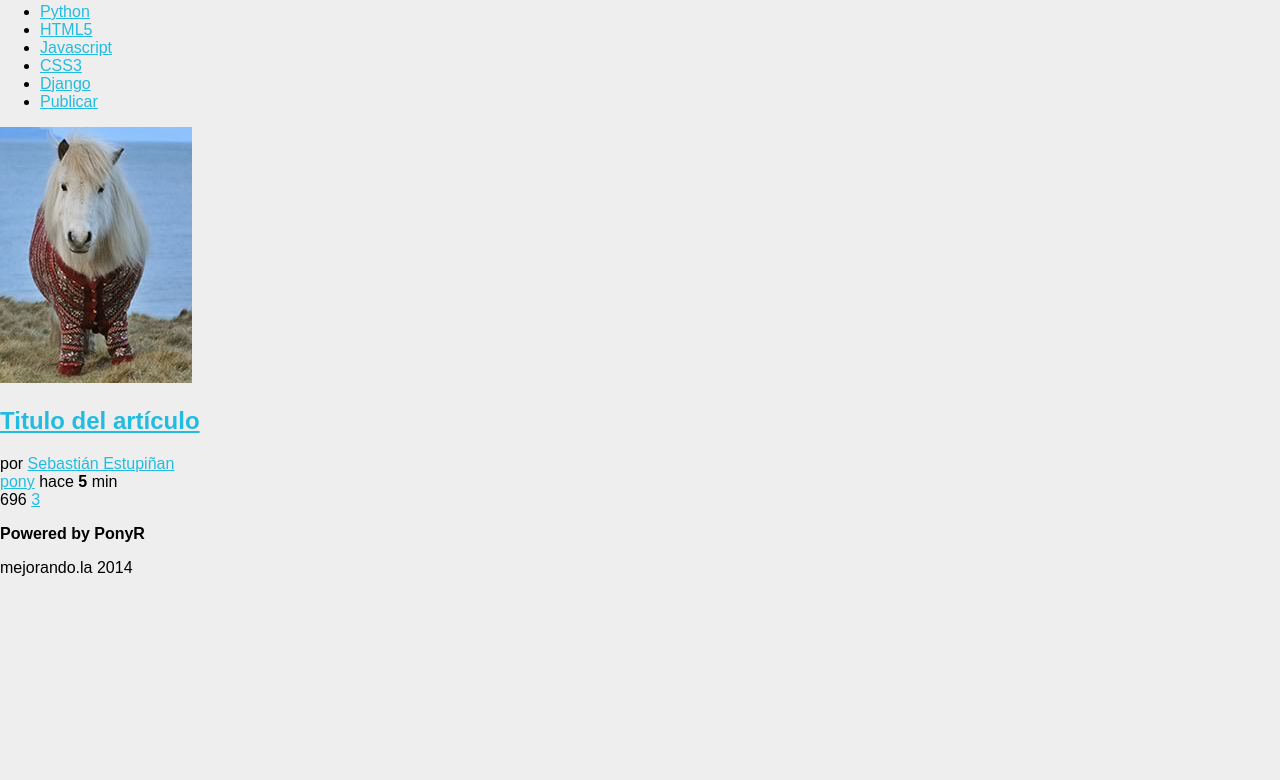
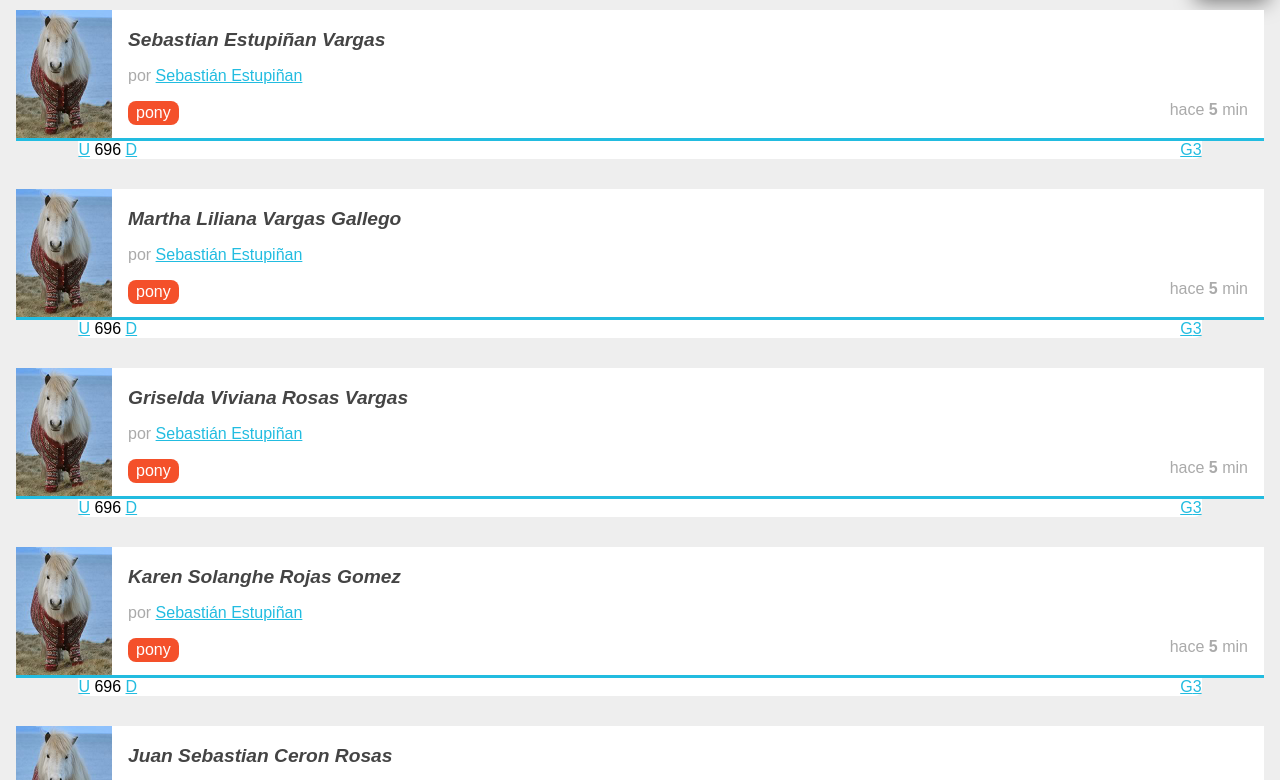
Before and after one commit to sesva/Puls2014-America, a plain HTML site: page index.html in a window 1280 px wide. Shown: the part 112-892 px from the top of the page. Before the commit the page ends 800 px from the top, so only its background shows below. Drawn offline with Linux system fonts and the light colour scheme.

Commit message:
Estilos finales de Sebastián Diseño Web
por fin

```diff
--- a/estilos.css
+++ b/estilos.css
@@ -5,8 +5,31 @@ a
 body
 {
 	background: #EEEEEE;
-	font-family: "Arial";
+	font-family: Arial;
 	font-size: 16px;
+}
+footer
+{
+	color: rgba(255,255,255,0.7);
+	background: #22BCE0;
+	text-align: center;
+	padding: 1em;
+}
+footer p:first-child
+{
+	margin-bottom: 0;
+}
+footer p:last-child
+{
+	margin-top: 0;
+}
+footer p:last-child:after
+{
+	content: " -";
+}
+footer p:last-child:before
+{
+	content: "- ";
 }
 header
 {
@@ -14,7 +37,7 @@ header
 	color: white;
 	overflow: hidden;
 	padding: 0.5em;
-
+	position: relative;
 }
 header figure
 {
@@ -22,15 +45,21 @@ header figure
 }
 header h1
 {
-	border: 1px solid yellow;
 	font-size: 1.2em;
 	font-weight: normal;
-	margin: 0 70px 0 0;
+	margin: 0.2em 70px 0 0;
+}
+header #avatar
+{
+	margin: 0.5em 0.5em 0 0;
+	position: absolute;
+	right: 0;
+	top: 0;
 }
 header #avatar img
 {
+	border-radius: 50%;
 	width: 55px;
-	border-radius: 50%;
 }
 header #logo img
 {
@@ -39,3 +68,115 @@ header #logo img
 	padding-right: 0.5em;
 	width: 52px;
 }
+nav
+{
+	background: #80BCA3;
+	padding: 0 0.5em;
+	position: relative;
+}
+nav ul
+{
+	list-style: none;
+	margin: 0;
+	padding: 0;
+}
+nav ul #publicar_nav
+{
+	position: absolute;
+	top: -0.4em;
+	right: 0;
+}
+nav ul #publicar_nav a
+{
+	background: #22BCE0;
+	border-radius: 5px;
+	box-shadow: rgba(0,0,0,0.5) 5px 5px 20px;
+	font-style: italic;
+	padding: 0.8em 0.5em;
+	text-decoration: none;
+	text-shadow: rgba(0,0,0,0.5) 2px 2px 5px;
+}
+nav ul li
+{
+	display: inline-block;
+	margin: 0 1em 0 0;
+}
+nav ul li a
+{
+	color: white;
+	display: block;
+	padding: 0.5em 0;
+}
+
+#contenido
+{
+	margin: 1em;
+
+}
+#contenido .item
+{
+	background: white;
+	border-bottom: 3px solid #22BCE0;
+	margin-bottom: 3em;
+	min-height: 128px;
+	position: relative;
+}
+#contenido .item .autor_item
+{
+	color: #AAA;
+}
+#contenido .item .datos_item
+{
+	margin: 1em 1em 0 0;
+	text-align: right;
+}
+#contenido .item .datos_item .fecha_item
+{
+	color: #AAA;
+}
+#contenido .item .datos_item .tag_item
+{
+	background: #F4502A;
+	border-radius: 0.5em;
+	color: white;
+	float: left;
+	display: inline-block;
+	padding: 0.2em 0.5em;
+	text-decoration: none;
+}
+#contenido .item .imagen_item
+{
+	float: left;
+	margin: 0 1em 0 0;
+}
+#contenido .item .imagen_item img
+{
+	width: 96px;
+}
+#contenido .item .titulo_item
+{
+	font-size: 1.2em;
+	font-style: italic;
+	padding: 1em 1em 0 0;
+}
+#contenido .item .titulo_item a
+{
+	color: #444;
+	text-decoration: none;
+}
+#contenido .item .votacion
+{
+	background: white;
+	border-radius: 0 0 0.5em 0.5em;
+	left: 5%;
+	margin-top: 3px;
+	padding: 0.2em 0.5;
+	position: absolute;
+	top: 100%;
+	width: 90%;
+}
+#contenido .item .votacion .comentarios_item,
+#contenido .item .votacion .guardar_item
+{
+	float: right;
+}
--- a/index.html
+++ b/index.html
@@ -38,7 +38,7 @@
 			</figure>
 			<h2 class="titulo_item">
 				<a href="#">
-					Titulo del artículo
+					Sebastian Estupiñan Vargas
 				</a>
 			</h2>
 			<div class="autor_item">
@@ -51,11 +51,115 @@
 				</span>
 			 </div>
 			 <div class="votacion">
-			 	<a href="#" class="up"></a>
+			 	<a href="#" class="up">U</a>
 			 	696
-			 	<a href="#" class="down"></a>
+			 	<a href="#" class="down">D</a>
 				<a href="#" class="comentarios_item">3</a>
-				<a href="#" class="guardar_item"></a>
+				<a href="#" class="guardar_item">G</a>
+			 </div>
+		</article>
+				<article class="item">
+			<figure class="imagen_item">
+				<img src="imagen.jpg"/>
+			</figure>
+			<h2 class="titulo_item">
+				<a href="#">
+					Martha Liliana Vargas Gallego
+				</a>
+			</h2>
+			<div class="autor_item">
+			 	por <a href="#">Sebastián Estupiñan</a>
+			</div>
+			<div class="datos_item">
+				<a href="#" class="tag_item">pony</a>
+				<span class="fecha_item">
+					hace <strong>5</strong> min
+				</span>
+			 </div>
+			 <div class="votacion">
+			 	<a href="#" class="up">U</a>
+			 	696
+			 	<a href="#" class="down">D</a>
+				<a href="#" class="comentarios_item">3</a>
+				<a href="#" class="guardar_item">G</a>
+			 </div>
+		</article>
+				<article class="item">
+			<figure class="imagen_item">
+				<img src="imagen.jpg"/>
+			</figure>
+			<h2 class="titulo_item">
+				<a href="#">
+					Griselda Viviana Rosas Vargas
+				</a>
+			</h2>
+			<div class="autor_item">
+			 	por <a href="#">Sebastián Estupiñan</a>
+			</div>
+			<div class="datos_item">
+				<a href="#" class="tag_item">pony</a>
+				<span class="fecha_item">
+					hace <strong>5</strong> min
+				</span>
+			 </div>
+			 <div class="votacion">
+			 	<a href="#" class="up">U</a>
+			 	696
+			 	<a href="#" class="down">D</a>
+				<a href="#" class="comentarios_item">3</a>
+				<a href="#" class="guardar_item">G</a>
+			 </div>
+		</article>
+				<article class="item">
+			<figure class="imagen_item">
+				<img src="imagen.jpg"/>
+			</figure>
+			<h2 class="titulo_item">
+				<a href="#">
+					Karen Solanghe Rojas Gomez
+				</a>
+			</h2>
+			<div class="autor_item">
+			 	por <a href="#">Sebastián Estupiñan</a>
+			</div>
+			<div class="datos_item">
+				<a href="#" class="tag_item">pony</a>
+				<span class="fecha_item">
+					hace <strong>5</strong> min
+				</span>
+			 </div>
+			 <div class="votacion">
+			 	<a href="#" class="up">U</a>
+			 	696
+			 	<a href="#" class="down">D</a>
+				<a href="#" class="comentarios_item">3</a>
+				<a href="#" class="guardar_item">G</a>
+			 </div>
+		</article>
+				<article class="item">
+			<figure class="imagen_item">
+				<img src="imagen.jpg"/>
+			</figure>
+			<h2 class="titulo_item">
+				<a href="#">
+					Juan Sebastian Ceron Rosas
+				</a>
+			</h2>
+			<div class="autor_item">
+			 	por <a href="#">Sebastián Estupiñan</a>
+			</div>
+			<div class="datos_item">
+				<a href="#" class="tag_item">pony</a>
+				<span class="fecha_item">
+					hace <strong>5</strong> min
+				</span>
+			 </div>
+			 <div class="votacion">
+			 	<a href="#" class="up">U</a>
+			 	696
+			 	<a href="#" class="down">D</a>
+				<a href="#" class="comentarios_item">3</a>
+				<a href="#" class="guardar_item">G</a>
 			 </div>
 		</article>
 	</section>
```
